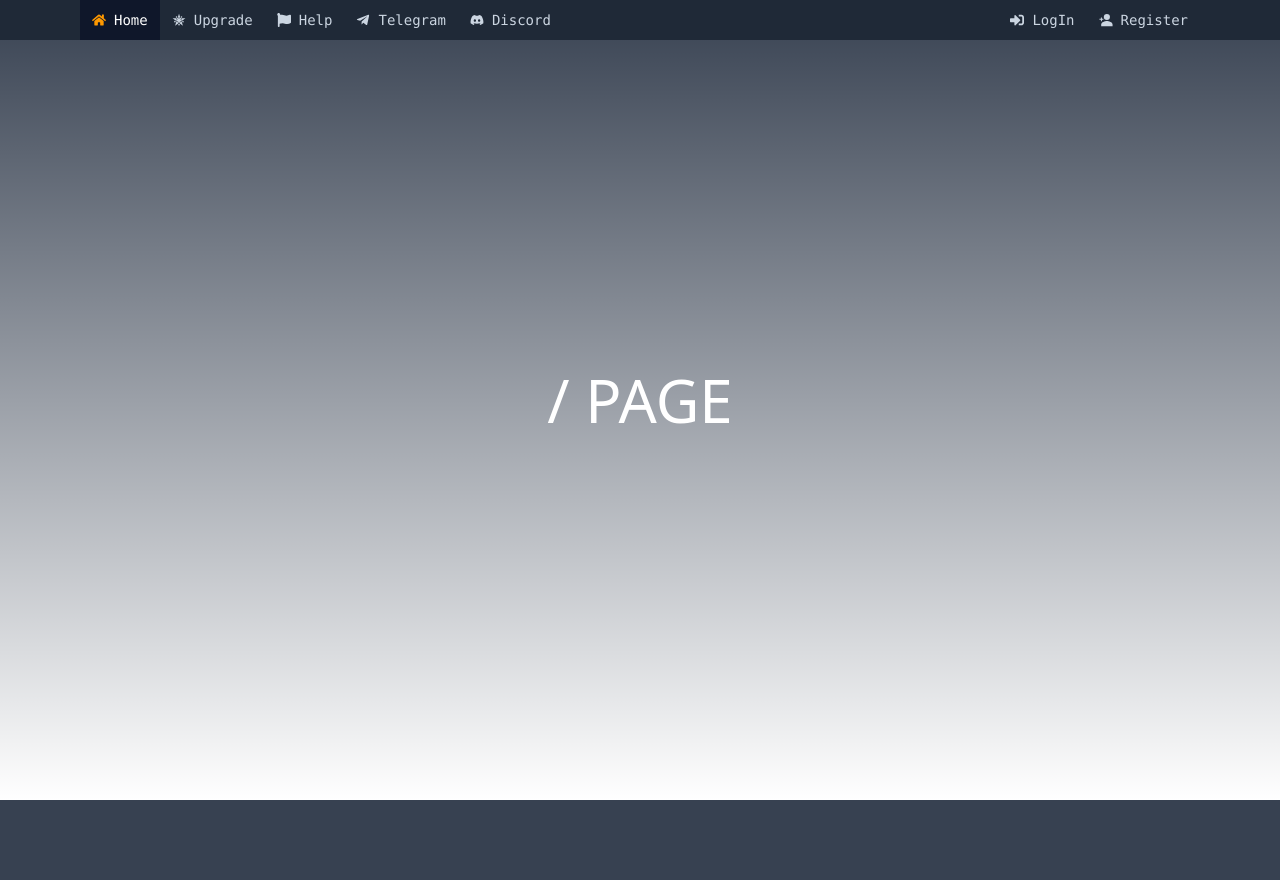
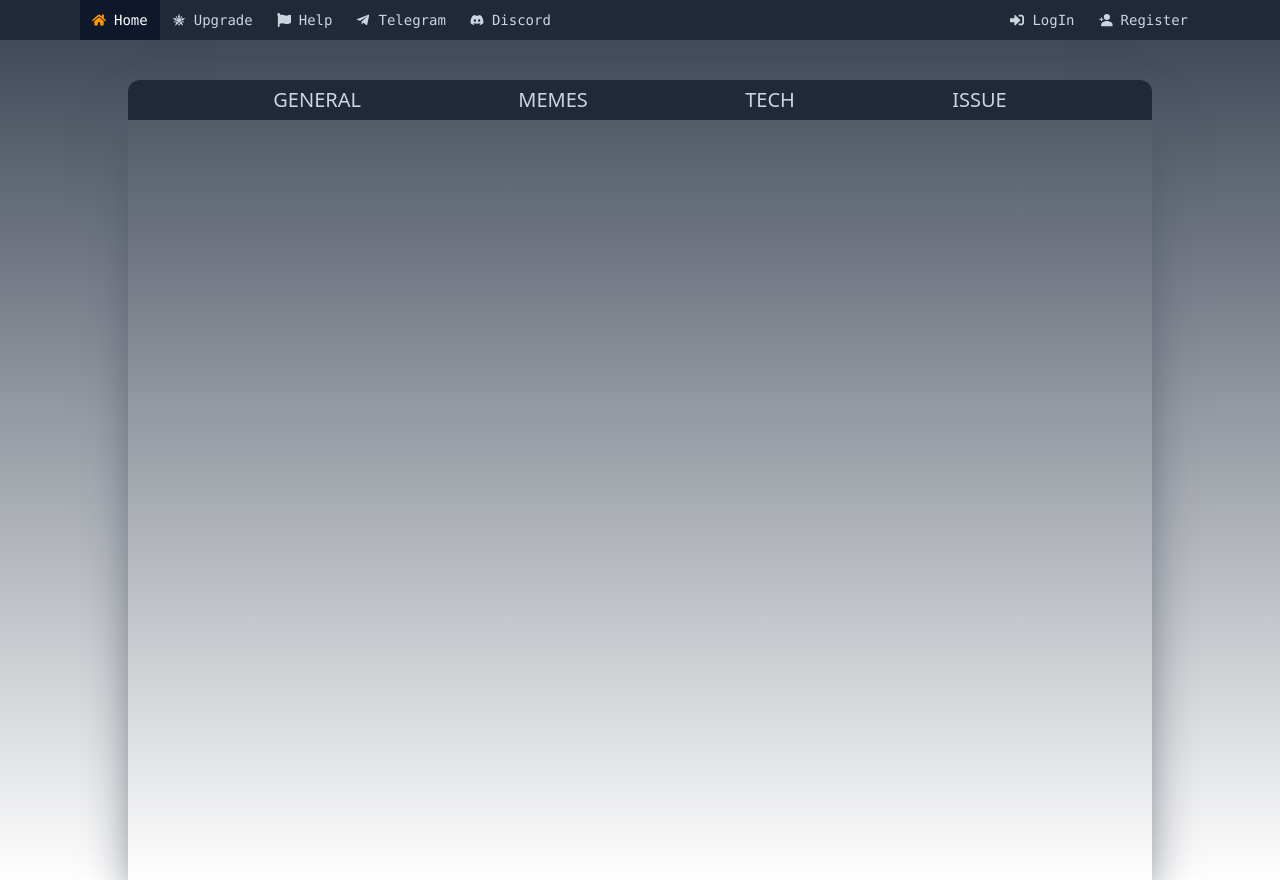
Before and after one commit to falcon71181/fxx_forum, a Next.js app: page / in a window 1280 px wide. Before the commit the page ends 800 px from the top, so only its background shows below. Built offline with nearby package versions, Linux system fonts and the light colour scheme.

Commit message:
Initial Main Page

```diff
--- a/src/app/page.tsx
+++ b/src/app/page.tsx
@@ -1,9 +1,47 @@
+import Link from "next/link";
 import Image from "next/image";
 
 export default function Home() {
   return (
-    <main className="flex min-h-screen min-w-screen justify-center items-center text-6xl text-white">
-      / PAGE
+    <main className="pt-20 flex min-h-screen min-w-screen justify-center text-6xl text-slate-300">
+      <div className="w-4/5 h-screen shadow-2xl shadow-gray-600">
+        <nav className="w-full h-10 bg-gray-800 rounded-t-xl">
+          <ul className=" h-full flex justify-evenly">
+            <li>
+              <Link
+                href="/"
+                className="text-slate-300 hover:bg-slate-900 hover:text-white h-full flex items-center justify-center px-3 text-xl"
+              >
+                GENERAL
+              </Link>
+            </li>
+            <li>
+              <Link
+                href="/"
+                className="text-slate-300 hover:bg-slate-900 hover:text-white h-full flex items-center justify-center px-3 text-xl"
+              >
+                MEMES
+              </Link>
+            </li>
+            <li>
+              <Link
+                href="/"
+                className="text-slate-300 hover:bg-slate-900 hover:text-white h-full flex items-center justify-center px-3 text-xl"
+              >
+                TECH
+              </Link>
+            </li>
+            <li>
+              <Link
+                href="/"
+                className="text-slate-300 hover:bg-slate-900 hover:text-white h-full flex items-center justify-center px-3 text-xl"
+              >
+                ISSUE
+              </Link>
+            </li>
+          </ul>
+        </nav>
+      </div>
     </main>
   );
 }
```
